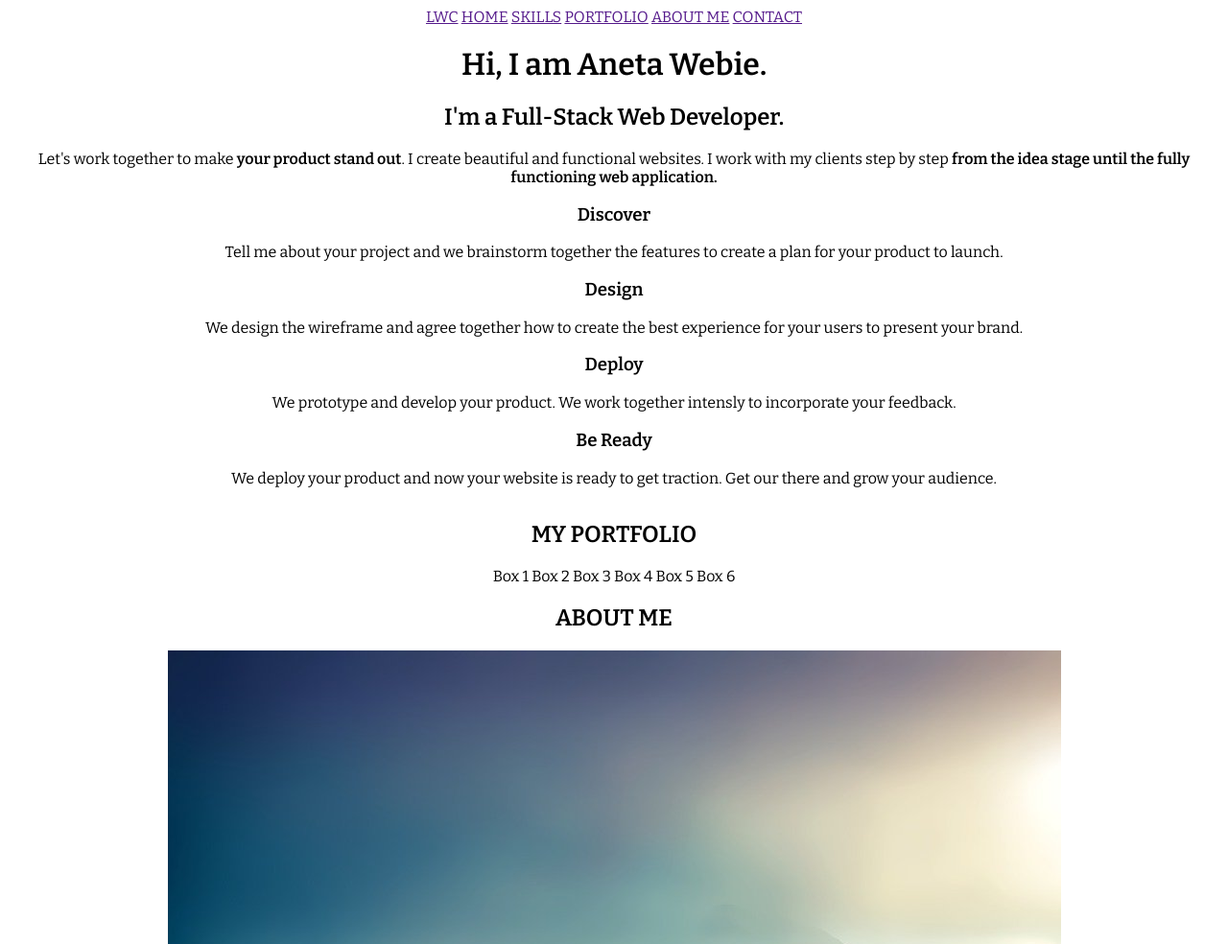
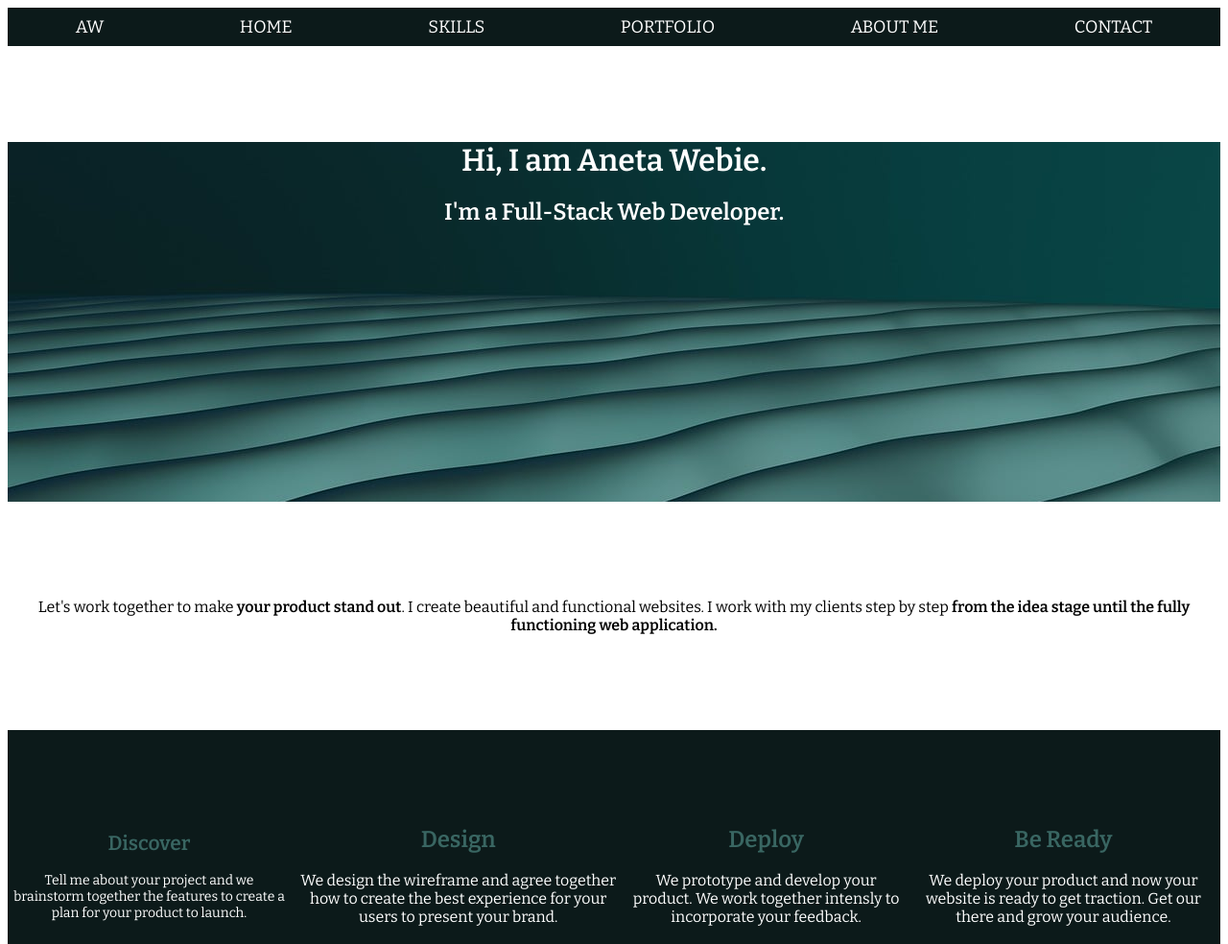
Before and after one commit to lwcrisafi/week1-portfolio, a plain HTML site: page index.html in a window 1280 px wide. Shown: the top 984 px of the page at 96% size. Drawn offline with nearby package versions, Linux system fonts and the light colour scheme.

Commit message:
changes to css and html first half

```diff
--- a/css/style.css
+++ b/css/style.css
@@ -1,4 +1,67 @@
 main {
-    text-align: center;
-    font-family: 'Bitter', serif;
+  text-align: center;
+  font-family: "Bitter", serif;
 }
+
+.nav__links {
+  background-color: #0C1A1A;
+  color: white;
+  height: 40px;
+  font-size: 18px;
+  width: 40%%;
+  display: flex;
+  flex-direction: column;
+  justify-content: space-around;
+  flex-wrap: wrap;
+}
+
+a.nav__links {
+  color: white;
+  text-decoration: none;
+}
+
+a.nav__links:hover {
+    background-color: #396662;
+}
+
+header {
+    background-image: url("../img/portfolio-bg.jpg");
+    height: 375px;
+    color: white;
+    margin-top: 100px;
+}
+
+.advert {
+    margin-top: 100px;
+    margin-bottom: 100px;
+}
+
+ .project-stages {
+    background-color: #0C1A1A;
+    color: white;
+    height: 300px;
+    display: flex;
+    flex-direction: row;
+    justify-content: space-between;
+    align-items: center;
+
+
+ }
+
+ .project-stages__items {
+    font-size: 14px;
+    padding: 2px;
+
+ }
+
+ .project-stages__titles {
+    color: #396662;
+
+ }
+
+.skills__graph {
+    color: #54be90;
+    font-size: 20px;
+    margin-top: 100px;
+
+}
--- a/index.html
+++ b/index.html
@@ -5,21 +5,22 @@
     <meta name="viewport" content="width=device-width, initial-scale=1.0" />
     <title>Portofolio</title>
     <link rel="stylesheet" href="css/style.css" />
-    <link rel="preconnect" href="https://fonts.googleapis.com">
-<link rel="preconnect" href="https://fonts.gstatic.com" crossorigin>
-<link href="https://fonts.googleapis.com/css2?family=Bitter:ital,wght@0,400;0,500;0,600;1,400;1,500&display=swap" rel="stylesheet">
+    <link rel="preconnect" href="https://fonts.googleapis.com" />
+    <link rel="preconnect" href="https://fonts.gstatic.com" crossorigin />
+    <link
+      href="https://fonts.googleapis.com/css2?family=Bitter:ital,wght@0,400;0,500;0,600;1,400;1,500&display=swap"
+      rel="stylesheet"
+    />
   </head>
   <body>
     <main>
       <nav class="nav__links">
-
-          <a href="">LWC</a>
-          <a href="">HOME</a>
-          <a href="">SKILLS</a>
-          <a href="">PORTFOLIO</a>
-          <a href="">ABOUT ME</a>
-          <a href="">CONTACT</a>
-
+        <a class="nav__links" href="">AW</a>
+        <a class="nav__links" href="">HOME</a>
+        <a class="nav__links" href="">SKILLS</a>
+        <a class="nav__links" href="">PORTFOLIO</a>
+        <a class="nav__links" href="">ABOUT ME</a>
+        <a class="nav__links" href="">CONTACT</a>
       </nav>
 
       <header>
@@ -28,7 +29,7 @@
       </header>
 
       <div>
-        <p>
+        <p class="advert">
           Let's work together to make <strong>your product stand out</strong>. I
           create beautiful and functional websites. I work with my clients step
           by step
@@ -39,30 +40,30 @@
         </p>
       </div>
 
-      <section>
-        <div>
-          <h3>Discover</h3>
+      <section class="project-stages">
+        <div class="project-stages__items">
+          <h2 class="project-stages__titles"><strong>Discover</strong></h2>
           <p>
             Tell me about your project and we brainstorm together the features
             to create a plan for your product to launch.
           </p>
         </div>
         <div>
-          <h3>Design</h3>
+          <h2 class="project-stages__titles">Design</h2>
           <p>
             We design the wireframe and agree together how to create the best
             experience for your users to present your brand.
           </p>
         </div>
         <div>
-          <h3>Deploy</h3>
+          <h2 class="project-stages__titles">Deploy</h2>
           <p>
             We prototype and develop your product. We work together intensly to
             incorporate your feedback.
           </p>
         </div>
         <div>
-          <h3>Be Ready</h3>
+          <h2 class="project-stages__titles">Be Ready</h2>
           <p>
             We deploy your product and now your website is ready to get
             traction. Get our there and grow your audience.
@@ -70,7 +71,10 @@
         </div>
       </section>
 
-      <table></table>
+      <section class="skills__graph">
+        <h1>MY SKILLS</h1>
+        <img src="img/skillsgraph.jpg" alt="graph of skills" />
+      </section>
       <section>
         <h1>MY PORTFOLIO</h1>
         <div>
@@ -103,17 +107,34 @@
       <section>
         <h3>FIND ME HERE</h3>
         <div>
-            <a href="">Git</a>
-            <a href="">LinkedIn</a>
-            <a href="">Instagram</a>
+          <a href="" target="_blank">Git</a>
+          <a href="" target="_blank">LinkedIn</a>
+          <a href="" target="_blank">Instagram</a>
         </div>
       </section>
-      <div></div>
+      <section>
+        <form action="">
+          <label for="fname">First name*:</label><br />
+          <input type="text" id="fname" name="fname" /><br />
+          <label for="lname">Last name*:</label><br />
+          <input type="text" id="lname" name="lname" />
+          <br />
+          <label for="email">Email Address*:</label><br />
+          <input type="text" id="email" name="email" /><br />
+          <label for="phone">Phone Number:</label><br />
+          <input type="text" id="phone" name="phone" />
 
-    <footer>
+          <br />
+          <br />
+          <label for="message">My Message*</label>
+          <textarea name="message" rows="10" cols="30"></textarea>
+        </form>
+      </section>
+
+      <footer>
         <h2>NICE TO MEET YOU!</h2>
-        <p>Copyright &copyAneta Webbie 2018 </p>
-    </footer>
+        <p>Copyright &copyAneta Webbie 2018</p>
+      </footer>
     </main>
   </body>
 </html>
```
Also changed, not shown: img/skillsgraph.jpg (added).
